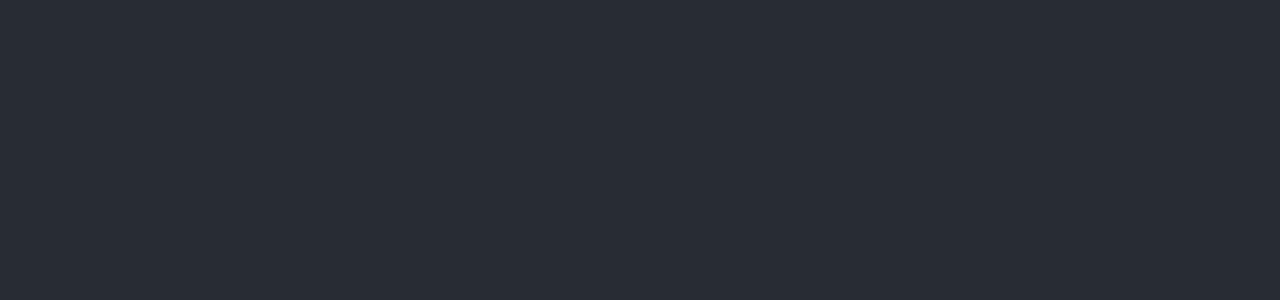
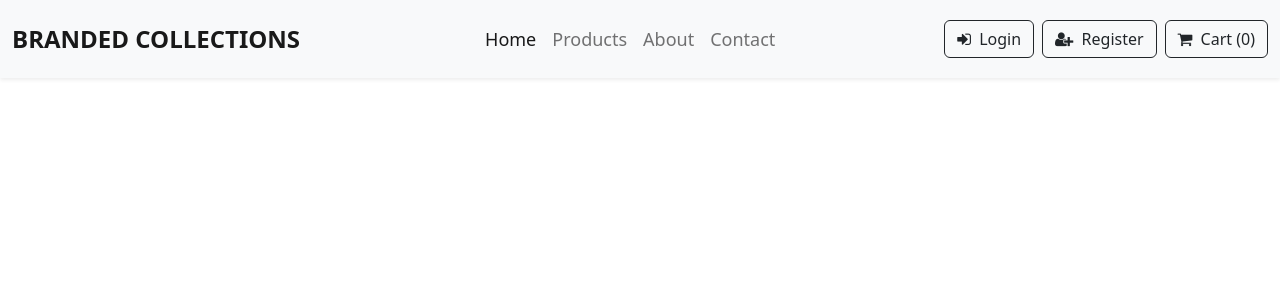
Before and after one commit to Suraj-glitch-dev/Shopping-Cart, a React (Create React App) app: page / in a window 1280 px wide. Shown: the top 300 px of the page. Built offline with nearby package versions, Linux system fonts and the light colour scheme.

Commit message:
navbar added

```diff
--- a/package.json
+++ b/package.json
@@ -6,6 +6,8 @@
     "@testing-library/jest-dom": "^5.16.5",
     "@testing-library/react": "^13.3.0",
     "@testing-library/user-event": "^13.5.0",
+    "bootstrap": "^5.2.0",
+    "font-awesome": "^4.7.0",
     "react": "^18.2.0",
     "react-dom": "^18.2.0",
     "react-scripts": "5.0.1",
@@ -34,5 +36,8 @@
       "last 1 firefox version",
       "last 1 safari version"
     ]
+  },
+  "devDependencies": {
+    "react-router-dom": "^6.3.0"
   }
 }
--- a/src/App.css
+++ b/src/App.css
@@ -1,38 +1,4 @@
-.App {
-  text-align: center;
+/*Navbar*/
+.navbar-nav a{
+  font-size: 18px;
 }
-
-.App-logo {
-  height: 40vmin;
-  pointer-events: none;
-}
-
-@media (prefers-reduced-motion: no-preference) {
-  .App-logo {
-    animation: App-logo-spin infinite 20s linear;
-  }
-}
-
-.App-header {
-  background-color: #282c34;
-  min-height: 100vh;
-  display: flex;
-  flex-direction: column;
-  align-items: center;
-  justify-content: center;
-  font-size: calc(10px + 2vmin);
-  color: white;
-}
-
-.App-link {
-  color: #61dafb;
-}
-
-@keyframes App-logo-spin {
-  from {
-    transform: rotate(0deg);
-  }
-  to {
-    transform: rotate(360deg);
-  }
-}
--- a/src/App.js
+++ b/src/App.js
@@ -1,25 +1,12 @@
-import logo from './logo.svg';
 import './App.css';
+import Navbar from './components/Navbar';
 
 function App() {
   return (
-    <div className="App">
-      <header className="App-header">
+    <>
+      <Navbar/>
+    </>
 
-        {/* <img src={logo} className="App-logo" alt="logo" />
-        <p>
-          Edit <code>src/App.js</code> and save to reload.
-        </p>
-        <a
-          className="App-link"
-          href="https://reactjs.org"
-          target="_blank"
-          rel="noopener noreferrer"
-        >
-          Learn React
-        </a> */}
-      </header>
-    </div>
   );
 }
 
--- /dev/null
+++ b/src/components/Navbar.jsx
@@ -0,0 +1,42 @@
+import React from 'react';
+
+const Navbar = () => {
+    return (
+        <div>
+            <nav class="navbar navbar-expand-lg bg-light py-3 shadow-sm">
+                <div class="container-fluid">
+                    <a class="navbar-brand fw-bold fs-4" href="#">BRANDED COLLECTIONS</a>
+                    <button class="navbar-toggler" type="button" data-bs-toggle="collapse" data-bs-target="#navbarSupportedContent" aria-controls="navbarSupportedContent" aria-expanded="false" aria-label="Toggle navigation">
+                        <span class="navbar-toggler-icon"></span>
+                    </button>
+                    <div class="collapse navbar-collapse" id="navbarSupportedContent">
+                        <ul class="navbar-nav mx-auto mb-2 mb-lg-0">
+                            <li class="nav-item">
+                                <a class="nav-link active" aria-current="page" href="#">Home</a>
+                            </li>
+                            <li class="nav-item">
+                                <a class="nav-link" href="#">Products</a>
+                            </li>
+                            <li class="nav-item">
+                                <a class="nav-link" href="#">About</a>
+                            </li>
+                            <li class="nav-item">
+                                <a class="nav-link" href="#">Contact</a>
+                            </li>
+                        </ul>
+                        <div className="buttons">
+                            <a href="" className="btn btn-outline-dark">
+                               <i className="fa fa-sign-in me-1"></i> Login</a>
+                            <a href="" className="btn btn-outline-dark ms-2">
+                               <i className="fa fa-user-plus me-1"></i> Register</a>
+                            <a href="" className="btn btn-outline-dark ms-2">
+                               <i className="fa fa-shopping-cart me-1"></i> Cart (0)</a>
+                        </div>
+                    </div>
+                </div>
+            </nav>
+        </div>
+    );
+}
+
+export default Navbar;
--- a/src/index.js
+++ b/src/index.js
@@ -3,6 +3,8 @@
 import './index.css';
 import App from './App';
 import reportWebVitals from './reportWebVitals';
+import '../node_modules/bootstrap/dist/css/bootstrap.min.css';
+import '../node_modules/font-awesome/css/font-awesome.min.css';
 
 const root = ReactDOM.createRoot(document.getElementById('root'));
 root.render(
```
Also changed, not shown: src/Home.js (deleted), 1 other file (tests, documents, lock files or other folders).
